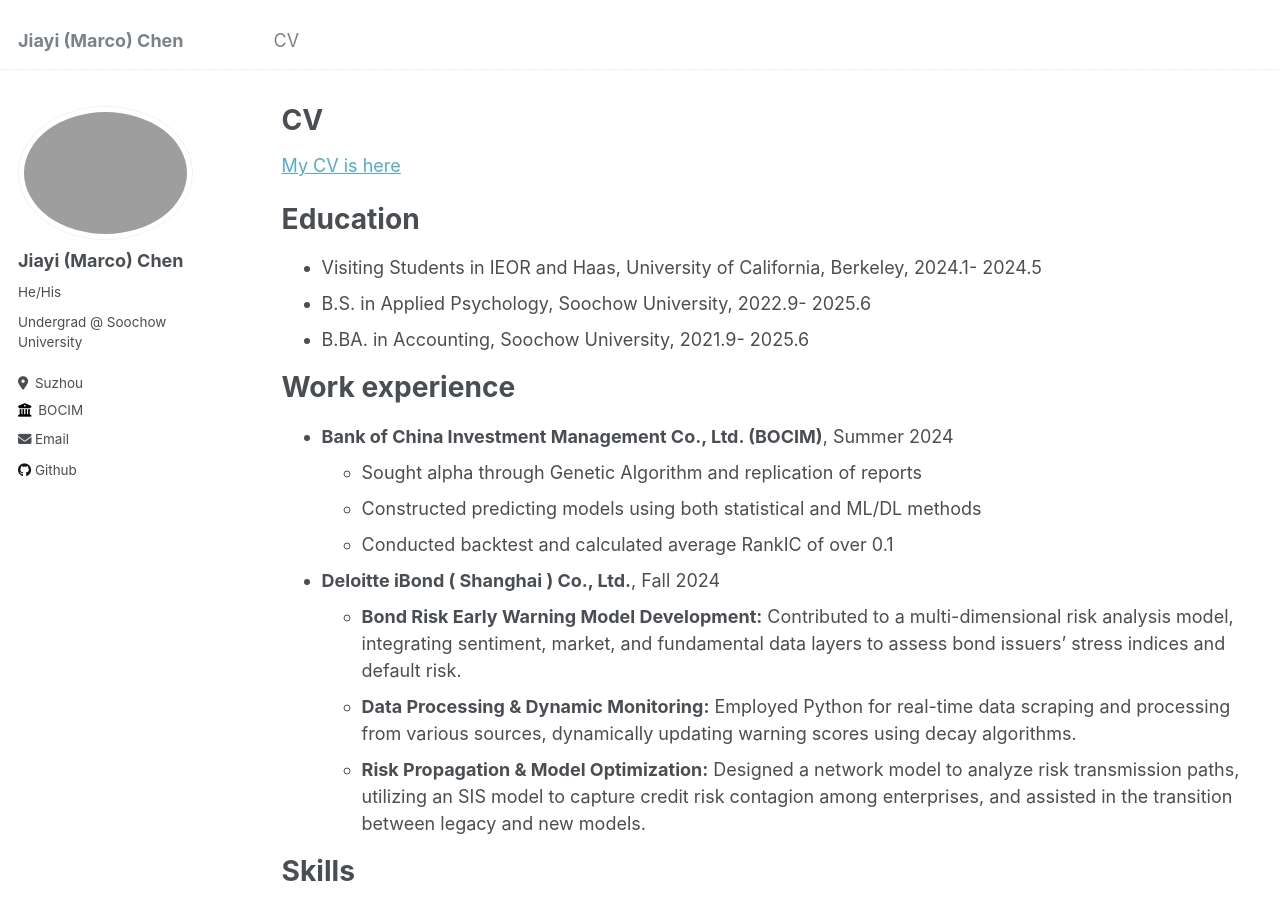
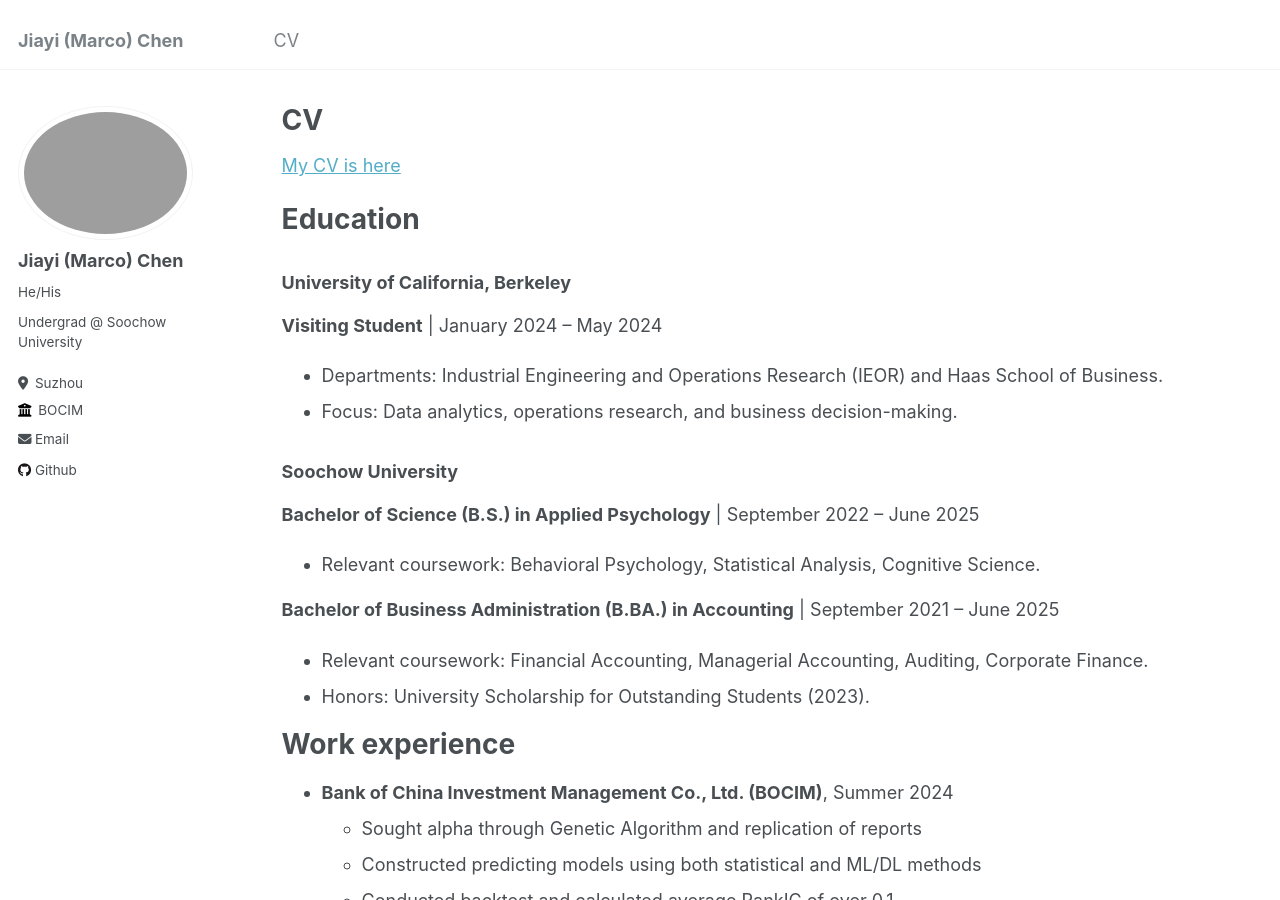
Before and after one commit to marcochen0720/marcochen0720.github.io, a Jekyll site: the page built from _pages/cv.md, in a window 1280 px wide and 900 px high. Built offline with Jekyll 4.4.1, drawn with Linux system fonts in a browser that asks for light colours.

Commit message:
Update cv.md

```diff
--- a/_pages/cv.md
+++ b/_pages/cv.md
@@ -11,10 +11,19 @@ redirect_from:
 [My CV is here](https://drive.google.com/file/d/10TXgXLxSadKUjpItiY7A-hNLFdoSMkj8/view?usp=sharing)
 
 Education
-======
-* Visiting Students in IEOR and Haas, University of California, Berkeley, 2024.1- 2024.5
-* B.S. in Applied Psychology, Soochow University, 2022.9- 2025.6
-* B.BA. in Accounting, Soochow University, 2021.9- 2025.6
+=========
+### **University of California, Berkeley**
+**Visiting Student** | January 2024 – May 2024
+- Departments: Industrial Engineering and Operations Research (IEOR) and Haas School of Business.
+- Focus: Data analytics, operations research, and business decision-making.
+
+### **Soochow University**
+**Bachelor of Science (B.S.) in Applied Psychology** | September 2022 – June 2025
+- Relevant coursework: Behavioral Psychology, Statistical Analysis, Cognitive Science.
+
+**Bachelor of Business Administration (B.BA.) in Accounting** | September 2021 – June 2025
+- Relevant coursework: Financial Accounting, Managerial Accounting, Auditing, Corporate Finance.
+- Honors: University Scholarship for Outstanding Students (2023).
 
 Work experience
 ======
```
